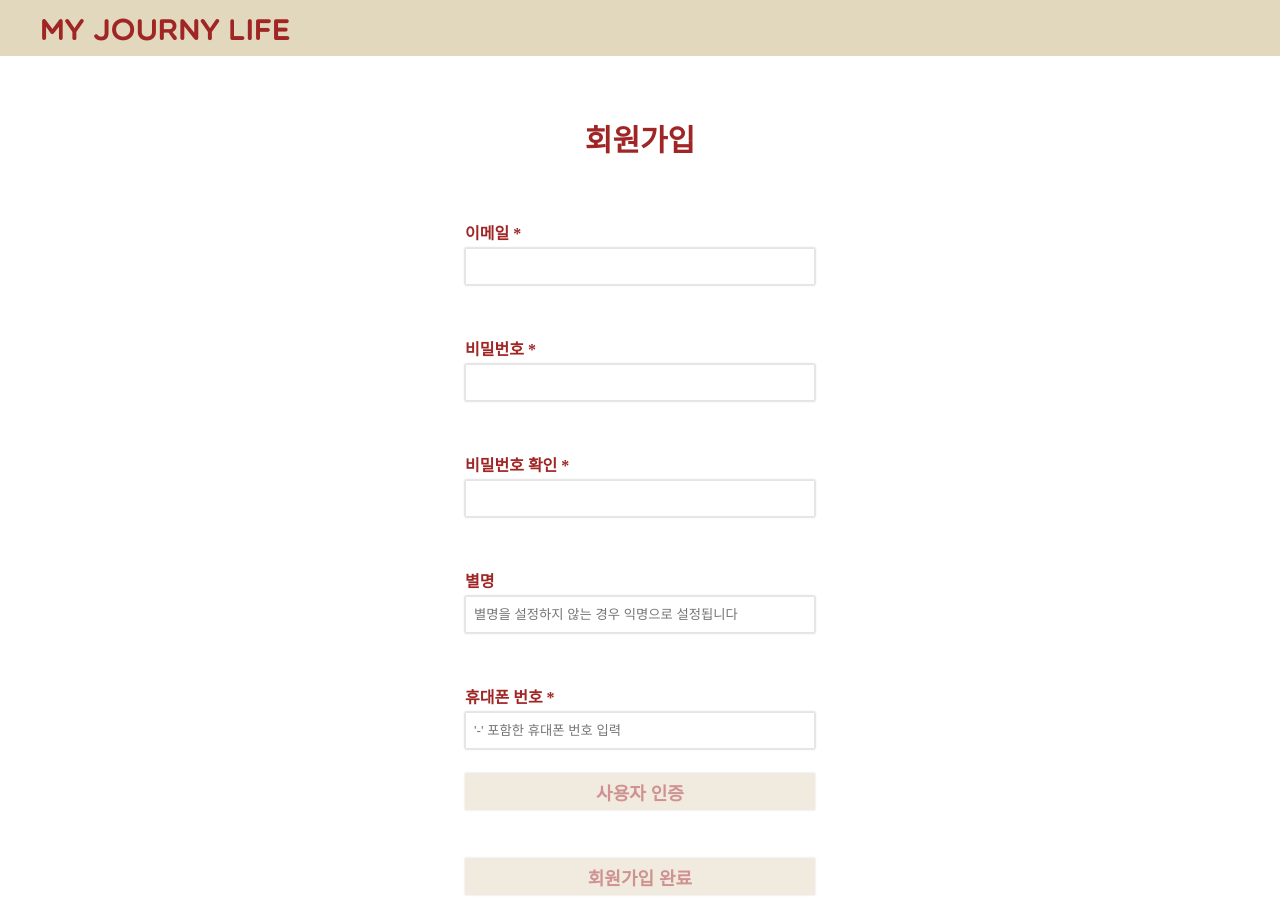
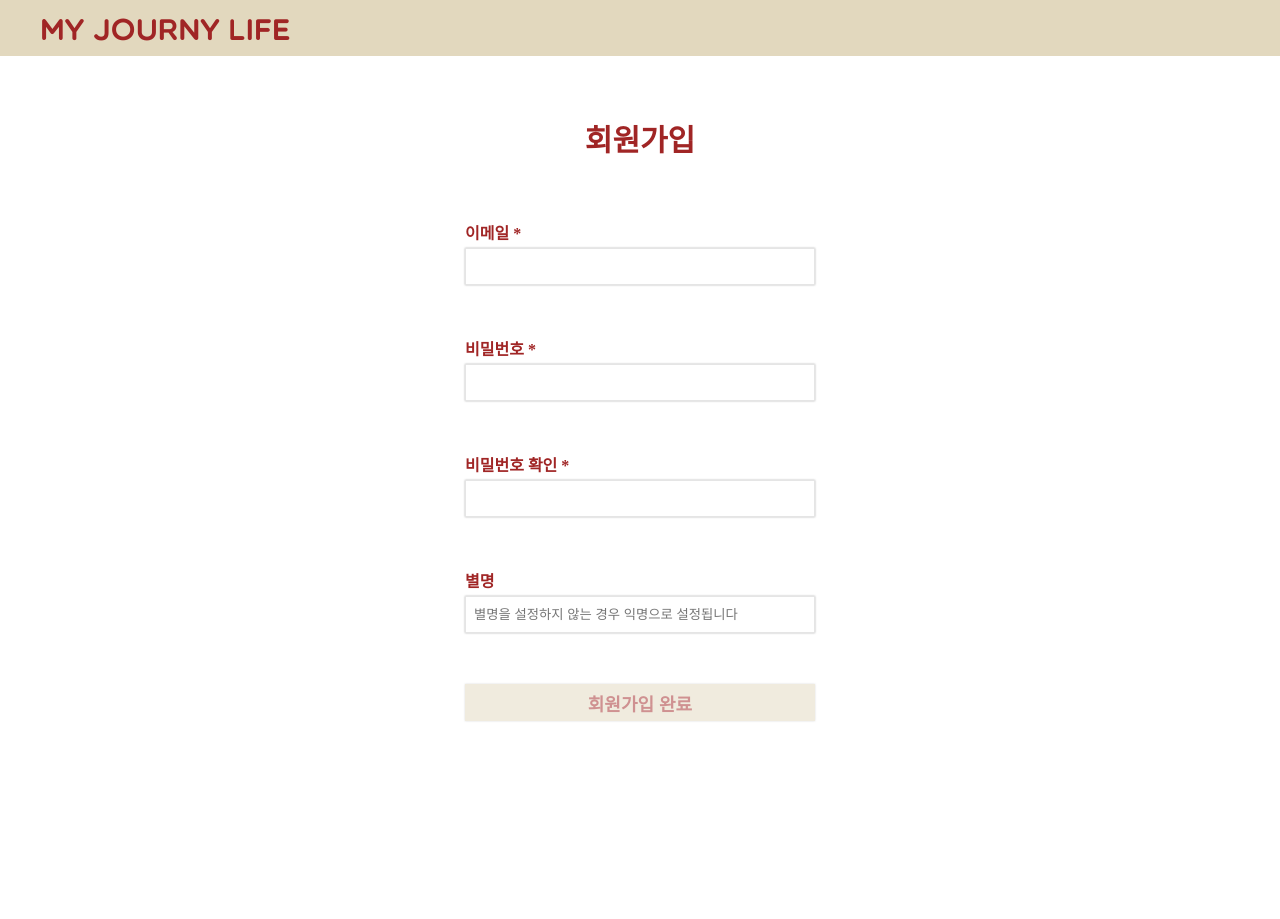
Before and after one commit to tkppp-dev/My-Journy-Life, a Vue app in the folder frontend/: page /register in a window 1280 px wide. After the commit the page ends 800 px from the top, so only its background shows below. Built offline with nearby package versions, Linux system fonts and the light colour scheme.

Commit message:
complete local register

```diff
--- a/frontend/src/components/CustomButton.vue
+++ b/frontend/src/components/CustomButton.vue
@@ -1,5 +1,5 @@
 <template>
-  <button class="button" type="button" :disabled="disabled">{{ label }}</button>
+  <button class="button" type="button" @click="onClickButton" :disabled="disabled">{{ label }}</button>
 </template>
 
 <script>
@@ -12,8 +12,10 @@ export default {
       default: false
     },
   },
-  mounted() {
-    console.log(this.disabled)
+  methods: {
+    onClickButton(){
+      this.$emit('onClickButton')
+    }
   }
 }
 </script>
--- a/frontend/src/components/LoginModal.vue
+++ b/frontend/src/components/LoginModal.vue
@@ -52,10 +52,6 @@
               회원가입 하기
             </router-link>
           </div>
-          <form action="https://d3523037-d9ca-42ce-841e-211cc948e1aa.mock.pstmn.io/login" method="POST">
-            <input type="text" name="test-id"/>
-            <input type="submit" />
-          </form>
         </div>
       </div>
     </template>
--- a/frontend/src/util/_axios.js
+++ b/frontend/src/util/_axios.js
@@ -16,7 +16,7 @@ instance.interceptors.request.use(
   async config => {
     const token = getAccessToken()
     config.headers = {
-      'Authorization': `Bearer ${token}`
+      'Authorization': null
     }
     return config
   },
--- a/frontend/src/views/RegisterPage.vue
+++ b/frontend/src/views/RegisterPage.vue
@@ -44,11 +44,13 @@
             label="별명"
             type="text"
             placeholder="별명을 설정하지 않는 경우 익명으로 설정됩니다"
+            maxlength="16"
             @onChangeText="setNickname"
           />
           <div class="input-notification">
             {{ form.validation.nickname.message }}
           </div>
+          <!-- 휴대폰 인증 삭제
           <custom-input
             id="phoneNumber"
             class="register-input"
@@ -61,10 +63,12 @@
             label="사용자 인증"
             :disabled="!isMobileAuthComplete"
           />
+          -->
           <custom-button
             class="register-button"
             label="회원가입 완료"
-            :disabled="!isAllFormFieldsValid"
+            :disabled="!isAllFormDataValid"
+            @onClickButton="register"
           />
         </div>
       </div>
@@ -76,6 +80,8 @@
 import Navbar from '../components/Navbar.vue';
 import CustomButton from '../components/CustomButton.vue';
 import CustomInput from '../components/CustomInput.vue';
+import _axios from '../util/_axios';
+
 export default {
   name: 'RegisterPage',
   components: { Navbar, CustomButton, CustomInput },
@@ -101,19 +107,42 @@ export default {
             message: '',
           },
           nickname: {
-            isValid: false,
+            isValid: true,
             message: '',
-          },
-          phoneNumber: {
-            isValid: false,
           },
         },
       },
-      isMobileAuthComplete: false,
-      isAllFormFieldsValid: false,
     };
   },
   methods: {
+    async register() {
+      try {
+        const email = this.form.emailAddress
+        const password = this.form.password
+        const nickname = this.form.nickname
+        const res = await _axios.post('/api/register', {
+          emailAddress: email,
+          password: password,
+          nickname: nickname === "" ? null : nickname,
+        });
+
+        if(res.data.success){
+          alert('회원 가입 성공')
+          this.$router.push('/')
+        }
+        else {
+          if(res.data.errorCode === 'DUPLICATION_EMAIL'){
+            alert('이미 가입된 이메일 주소입니다')
+          }
+          else if(res.data.errorCode === '') {
+            alert('중복된 별명입니다. 다른 별명을 입력해 주세요')
+          }
+        }
+      } catch (e) {
+        alert('예기치 못한 문제가 발생했습니다. 다시 시도해주세요')
+        console.log(e.message)
+      }
+    },
     setEmail(val) {
       this.form.emailAddress = val.toLowerCase();
 
@@ -200,9 +229,14 @@ export default {
 
       // validation check
       const validPattern = /^[a-zA-Z0-9가-힣]{2,16}$/;
-      const isValid = validPattern.test(this.form.nickname);
+      let isValid = validPattern.test(this.form.nickname);
       const validation = this.form.validation;
-      validation.nickname.isValid = isValid;
+
+      if (this.form.nickname.length === 0) {
+        validation.nickname.isValid = true;
+      } else {
+        validation.nickname.isValid = isValid;
+      }
 
       if (isValid) {
         validation.nickname.message = '';
@@ -217,13 +251,20 @@ export default {
         }
       }
     },
-    setPhoneNumber(val) {
-      this.form.phoneNumber = val;
-
-      // validation check
-      const validPattern = /^01\d-\d{3,4}-\d{4}$/;
-      const isValid = validPattern.test(this.form.phoneNumber);
-      this.form.validation.phoneNumber.isValid = isValid;
+  },
+  computed: {
+    isAllFormDataValid() {
+      const validation = this.form.validation;
+      if (
+        validation.emailAddress.isValid &&
+        validation.password.isValid &&
+        validation.passwordCheck.isValid &&
+        validation.nickname.isValid
+      ) {
+        return true;
+      } else {
+        return false;
+      }
     },
   },
 };
@@ -269,7 +310,7 @@ export default {
 }
 
 .register-button {
-  margin-top: 48px;
+  margin-top: 24px;
 }
 
 @media (max-width: 480px) {
--- a/frontend/vue.config.js
+++ b/frontend/vue.config.js
@@ -6,7 +6,7 @@ module.exports = {
     port: 3000,
     proxy: {
       '/api/*': {
-        target: 'http://localhost:8080'
+        target: 'http://localhost:8080/'
       }
     }
   },
```
